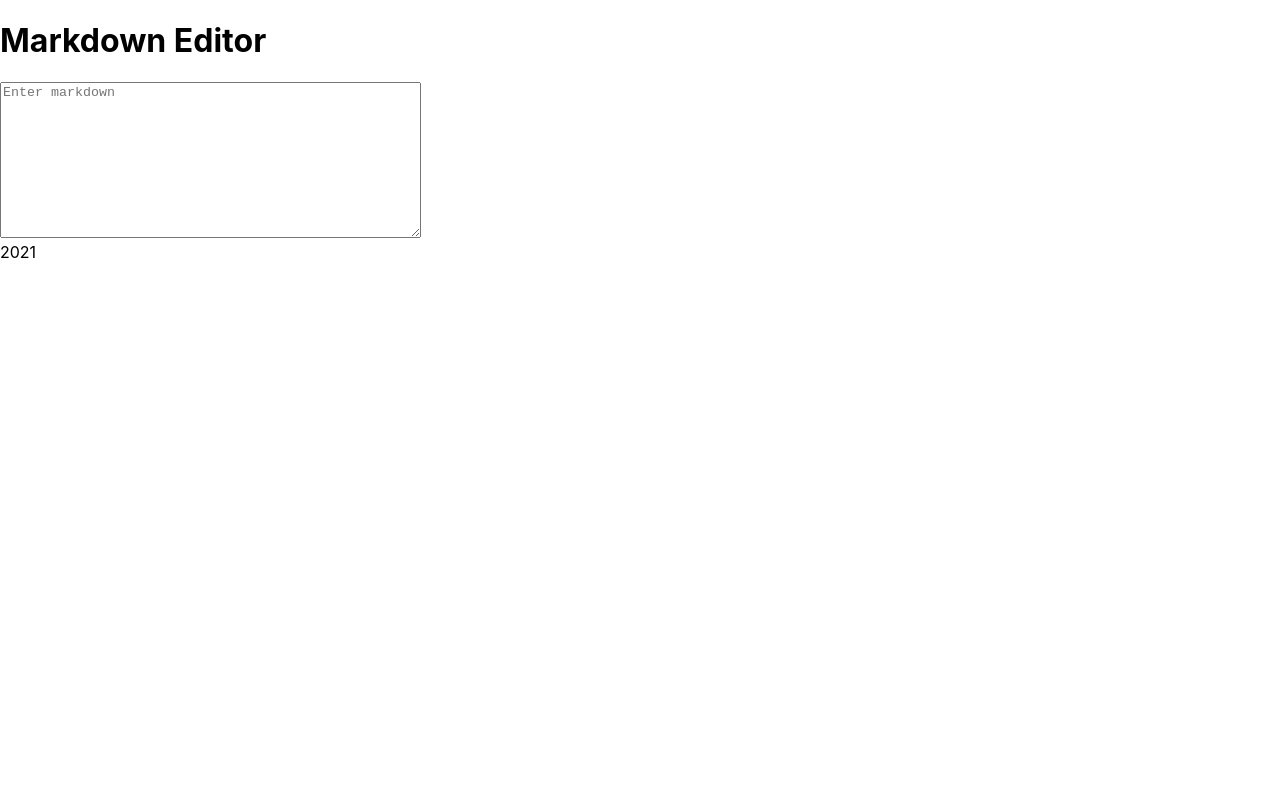
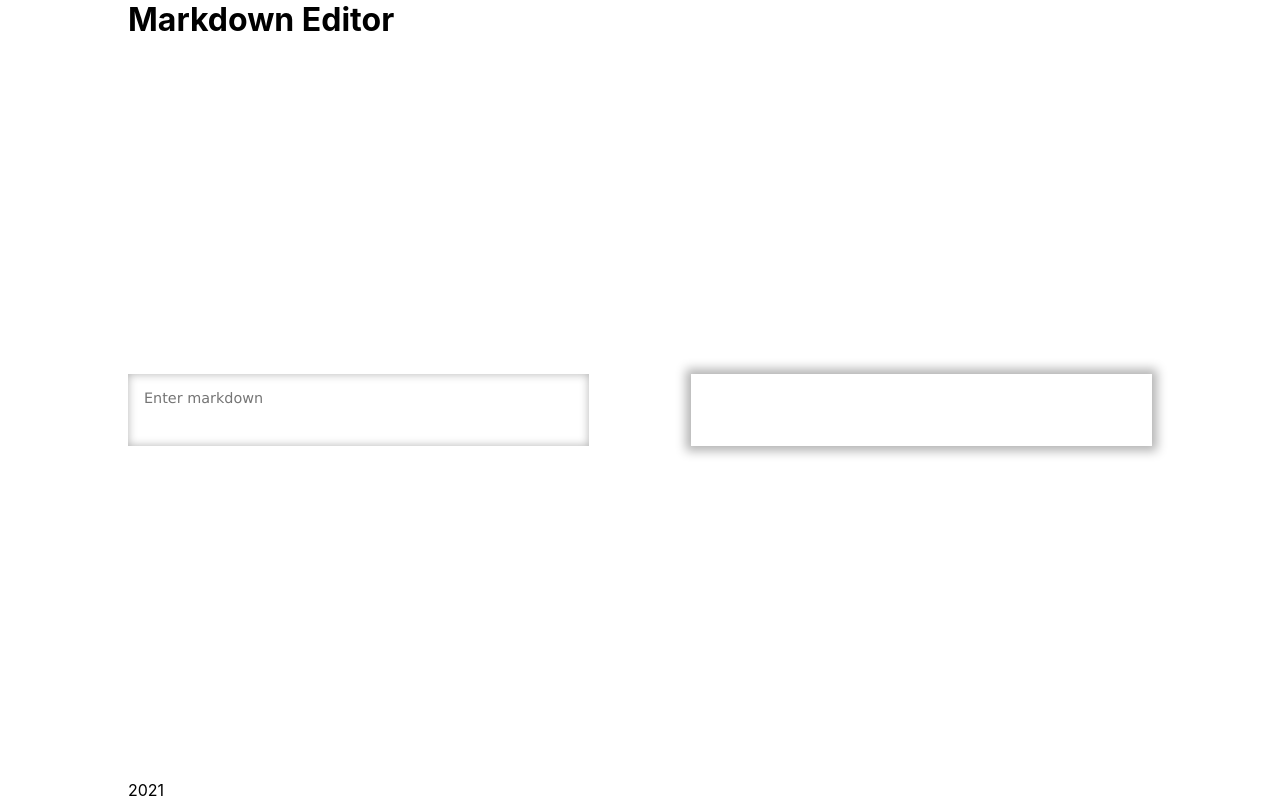
Before and after one commit to kor-al/markdown-editor, a React (Create React App) app: page / in a window 1280 px wide. Built offline with nearby package versions, Linux system fonts and the light colour scheme.

Commit message:
autoresize textarea

```diff
--- a/src/App.css
+++ b/src/App.css
@@ -1,7 +1,20 @@
 .App {
-
+  background-color: white;
+  /* #282c34; */
+  min-height: 100vh;
+  display: flex;
+  flex-direction: column;
+  /* align-items: ; */
+  justify-content:  space-between;
 }
 
+*,
+*:before,
+*:after{
+  box-sizing: border-box;
+  margin: 0;
+  padding: 0;
+}
 
 
 .App-header {
@@ -14,8 +27,3 @@
   font-size: calc(10px + 2vmin);
   color: white;
 }
-
-
-.workplace{
-  display: flex;
-}
--- a/src/App.js
+++ b/src/App.js
@@ -1,61 +1,103 @@
 import './App.css';
+import './scss/styles.css';
 import React from 'react';
 import marked from 'marked';
 
 function Header() {
-  return (
-    <header className="header">
-      <h1>Markdown Editor</h1>
-    </header>
+  return ( <
+    header className = "header container" >
+    <
+    h1 > Markdown Editor < /h1> <
+    /header>
   );
 }
 
 function Footer() {
-  return (
-    <footer className="footer">
-      2021
-    </footer>
+  return ( <
+    footer className = "footer container" >
+    2021 <
+    /footer>
   );
 }
 
 
 
 function Editor(props) {
-      return(
-        <div className="editor">
-              <textarea name='editor' placeholder="Enter markdown"
-              onInput={props.handleChange} rows="10" cols="50">
-              </textarea>
-          </div>
-      )
-  }
+  return ( <
+    div className = "editor" >
+    <
+    textarea className = "editor__textarea"
+    name = 'editor'
+    placeholder = "Enter markdown"
+    onInput = {
+      props.handleChange
+    } >
+    <
+    /textarea> <
+    /div>
+  )
+}
 
 
 function Preview(props) {
-  return (
-    <div className="preview" dangerouslySetInnerHTML={{ __html: props.html }}/>
+  return ( <
+    div className = "preview"
+    dangerouslySetInnerHTML = {
+      {
+        __html: props.html
+      }
+    }
+    />
   );
 }
 
 
 class Workplace extends React.Component {
-    constructor(props) {
-      super(props);
-      this.state = { htmlMarkdown: ''};
-      this.handleChange = this.handleChange.bind(this);
+  constructor(props) {
+    super(props);
+    this.state = {
+      htmlMarkdown: ''
+    };
+    this.handleChange = this.handleChange.bind(this);
+  }
+
+  componentDidMount() {
+    // Autoresize textarea
+    //https://stackoverflow.com/questions/454202/creating-a-textarea-with-auto-resize
+    const tx = document.getElementsByTagName("textarea");
+    for (let i = 0; i < tx.length; i++) {
+      tx[i].setAttribute("style", "height:" + (tx[i].scrollHeight) + "px;overflow-y:hidden;");
+      tx[i].addEventListener("input", OnInput, false);
+    }
+
+    function OnInput() {
+      this.style.height = "auto";
+      this.style.height = (this.scrollHeight) + "px";
+    }
   }
 
   handleChange(event) {
-    var markedHtml = marked(event.target.value);
-    this.setState({htmlMarkdown :markedHtml});
+    var markedHtml = marked(event.target.value, {
+      breaks: true
+    });
+    this.setState({
+      htmlMarkdown: markedHtml
+    });
   }
 
   render() {
-    return (
-      <section className="workplace">
-        <Editor handleChange = {this.handleChange}/>
-        <Preview html={this.state.htmlMarkdown}/>
-      </section>
+    return ( <
+      section className = "workplace container" >
+      <
+      Editor handleChange = {
+        this.handleChange
+      }
+      /> <
+      Preview html = {
+        this.state.htmlMarkdown
+      }
+      /> <
+      /section>
     );
   }
 }
@@ -72,13 +114,16 @@ class Workplace extends React.Component {
 
 
 function App() {
-  return (
-    <div className = 'App'>
-    <Header />
-    {/* < MarkdownExample /> */}
-    <Workplace />
-    <Footer />
-    </div>
+  return ( <
+    div className = 'App' >
+    <
+    Header / > {
+      /* < MarkdownExample /> */ } <
+    Workplace / >
+    <
+    Footer / >
+    <
+    /div>
   );
 }
 
--- /dev/null
+++ b/src/scss/styles.css
@@ -0,0 +1,45 @@
+.container {
+  width: 80%;
+  max-width: 1024px;
+  margin: 0 auto;
+}
+
+.workplace {
+  display: -webkit-box;
+  display: -ms-flexbox;
+  display: flex;
+  -webkit-box-pack: justify;
+      -ms-flex-pack: justify;
+          justify-content: space-between;
+}
+
+.editor {
+  width: 45%;
+  -webkit-box-shadow: inset 0 0 10px rgba(0, 0, 0, 0.3);
+          box-shadow: inset 0 0 10px rgba(0, 0, 0, 0.3);
+  padding: 1rem;
+}
+
+.editor__textarea {
+  border: none;
+  width: 100%;
+  height: 100%;
+  font-size: 0.9rem;
+  font-family: Verdana, Geneva, Tahoma, sans-serif;
+  resize: none;
+}
+
+.editor__textarea:focus {
+  outline: none;
+}
+
+.preview {
+  width: 45%;
+  word-wrap: break-word;
+  font-family: Verdana, Geneva, Tahoma, sans-serif;
+  padding: 1rem;
+  font-size: 1rem;
+  -webkit-box-shadow: 0px 0px 10px 5px rgba(0, 0, 0, 0.3);
+          box-shadow: 0px 0px 10px 5px rgba(0, 0, 0, 0.3);
+}
+/*# sourceMappingURL=styles.css.map */
--- /dev/null
+++ b/src/scss/styles.scss
@@ -0,0 +1,39 @@
+.container{
+        width: 80%;
+    max-width: 1024px;
+    margin: 0 auto;
+}
+
+.workplace{
+    display: flex;
+    justify-content: space-between;
+  }
+
+  .editor{
+    //border: 1px solid red;
+    width: 45%;
+    box-shadow: inset 0 0 10px rgba(0,0,0,0.3);
+    padding: 1rem;
+
+    &__textarea{
+        border: none;
+        width: 100%;
+        height: 100%;
+        font-size: 0.9rem;
+        font-family: Verdana, Geneva, Tahoma, sans-serif;
+        resize: none;
+    }
+    &__textarea:focus{
+        outline: none;
+    }
+  }
+
+  .preview{
+    width: 45%;
+    word-wrap:break-word;
+    font-family: Verdana, Geneva, Tahoma, sans-serif;
+    padding: 1rem;
+    font-size: 1rem;
+    //box-shadow: inset 0 0 10px #000000;
+    box-shadow: 0px 0px 10px 5px rgba(0,0,0,0.3);
+  }
```
